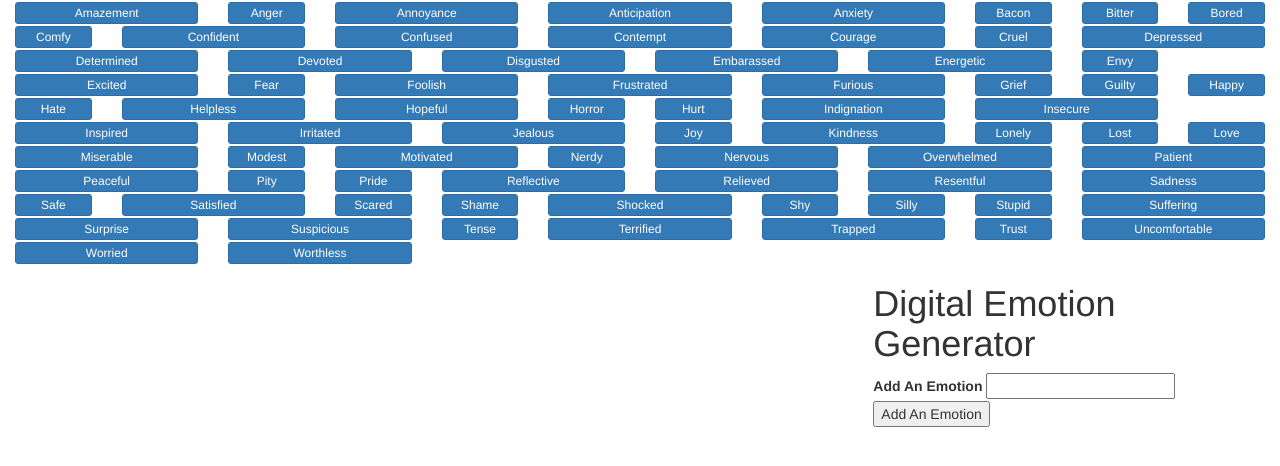
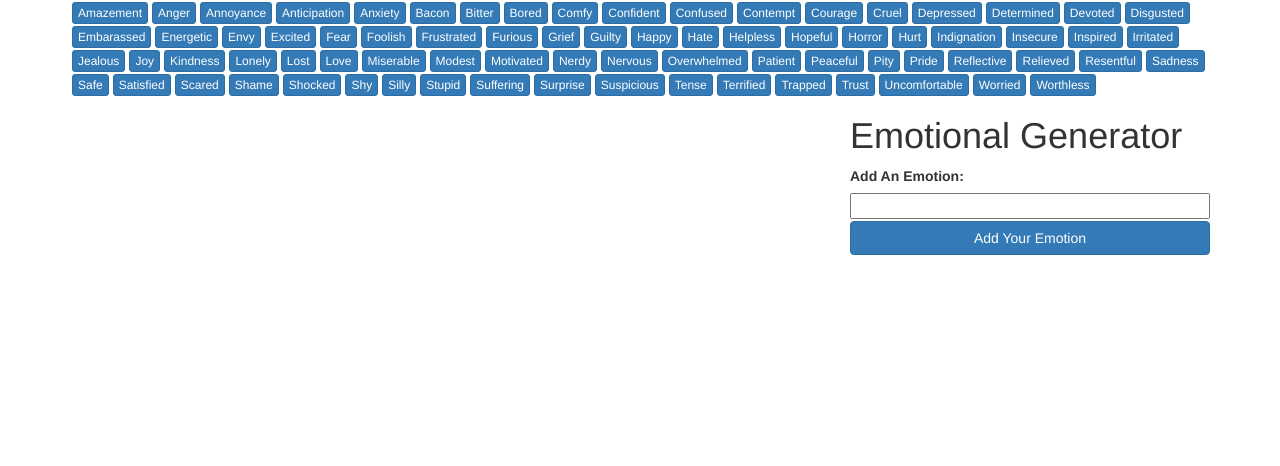
Before and after one commit to SteveSonoa/GIPHY-Emotions, a plain HTML site: page index.html in a window 1280 px wide. Drawn offline with nearby package versions, Linux system fonts and the light colour scheme.

Commit message:
CSS format changes

```diff
--- a/assets/css/style.css
+++ b/assets/css/style.css
@@ -1,9 +1,12 @@
 button {
-	width: 100%;
-	margin-top: 2px;
-	margin-bottom: 2px;
+	margin: 2px;
 }
 
 .gifImg {
 	margin-top: 5px;
 }
+
+input {
+	width: 100%;
+	margin-top: 2px;
+}
--- a/assets/javascript/app.js
+++ b/assets/javascript/app.js
@@ -53,15 +53,12 @@ function displayGIFs() {
         "data-state": "still"
       });
 
+      gifDiv.append("Rating: " + response.data[i].rating + "<br>");
       gifDiv.append(gifImg);
       $("#images-view").append(gifDiv);
-
     }
   });
-
 }
-
-
 
 // Draw the buttons at the top of the screen
 function renderButtons() {
@@ -69,17 +66,6 @@ function renderButtons() {
   $("#buttons-view").empty();
   // Go through the array of buttons
   for (var i = 0; i < emotions.length; i++) {
-    // Determine the size of the button div
-    if(emotions[i].length > 6) {
-      var buttonDiv = $("<div>", {
-        class: "col-lg-2 col-md-3 col-sm-3 col-xs-8"
-      });
-    }
-    else {
-      var buttonDiv = $("<div>", {
-        class: "col-lg-1 col-md-2 col-sm-2 col-xs-4"
-      });
-    }
     // Create a button type
     var a = $("<button>");
     // Add a class of "emotion"
@@ -89,8 +75,8 @@ function renderButtons() {
     // Label the button
     a.text(emotions[i]);
     // Draw the button in the div
-    buttonDiv.html(a);
-    $("#buttons-view").append(buttonDiv);
+    // buttonDiv.html(a);
+    $("#buttons-view").append(a);
   }
 }
 
--- a/index.html
+++ b/index.html
@@ -30,7 +30,7 @@
 
 <body>
 
-  <div class="container-float">
+  <div class="container">
     <div class="row">
       <div class="col-lg-12 col-md-12 col-sm-12 col-xs-12" id="buttons-view"></div>
     </div>
@@ -41,13 +41,13 @@
         </div>
       </div>
       <div class="col-lg-4 col-md-4 col-sm-4 col-xs-12" id="input-area">
-        <h1>Digital Emotion Generator</h1>
+        <h1>Emotional Generator</h1>
         <form id="emotion-form">
-          <label for="emotion-input">Add An Emotion</label>
+          <label for="emotion-input">Add An Emotion:</label>
           <input type="text" id="emotion-input"><br>
 
           <!-- Button triggers new movie to be added -->
-          <input id="add-emotion" type="submit" value="Add An Emotion">
+          <input id="add-emotion" class="btn btn-primary btn-md" type="submit" value="Add Your Emotion">
         </form>
       </div>
     </div>
```
